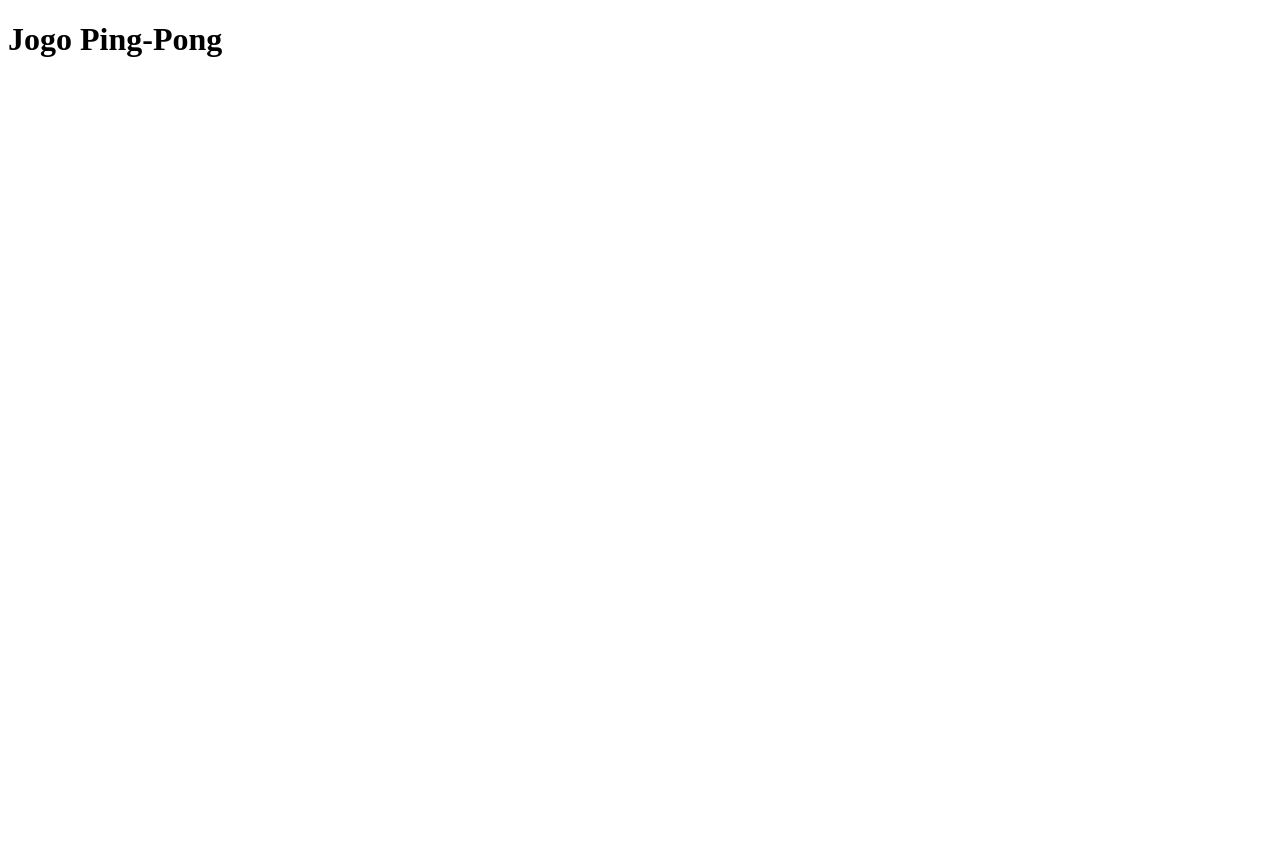
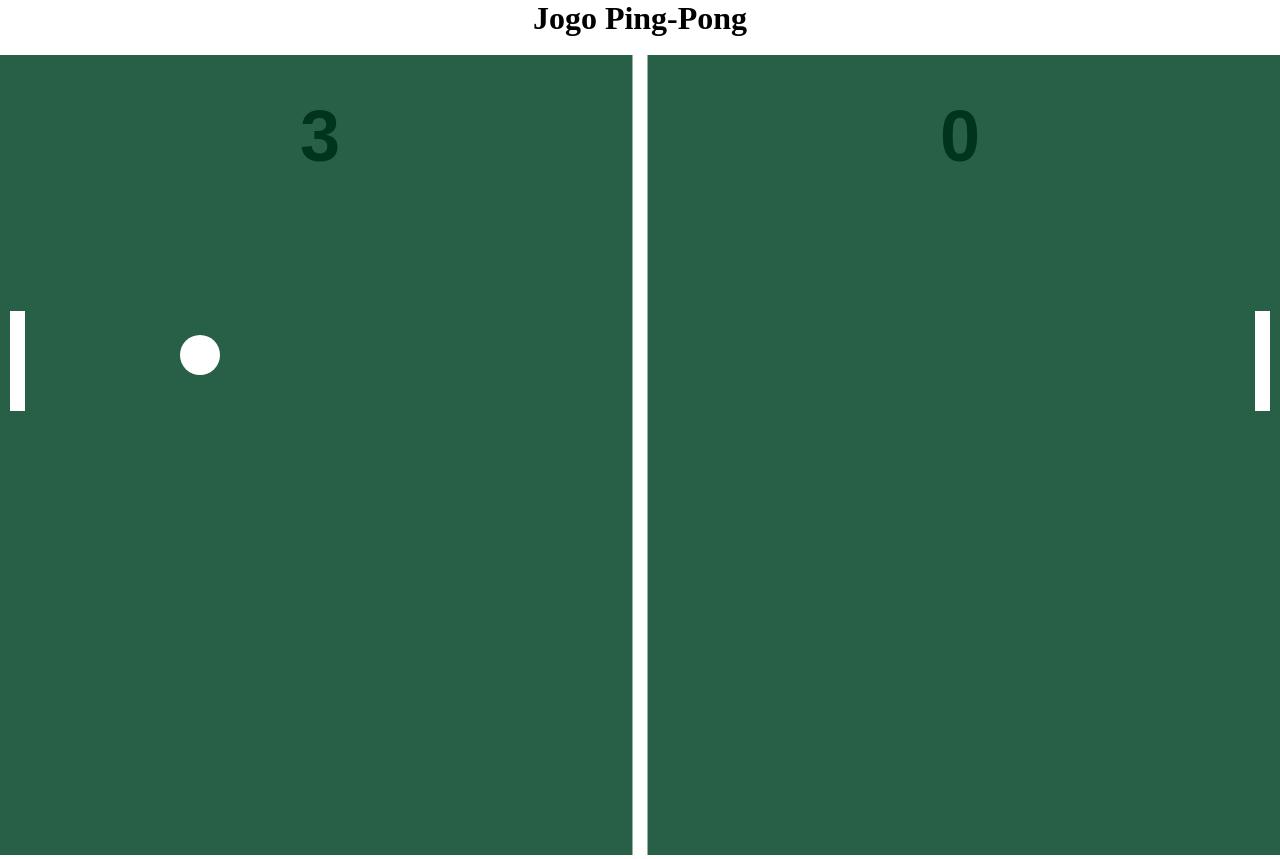
Before and after one commit to FelipeAriki/samuraiDevJogoPingPong, a plain HTML site: page index.html in a window 1280 px wide. Before the commit the page ends 800 px from the top, so only its background shows below. Drawn offline with Linux system fonts and the light colour scheme.

Commit message:
Desenhando o campo

```diff
--- /dev/null
+++ b/index.css
@@ -0,0 +1,5 @@
+*{
+    overflow: hidden;
+    margin: 0;
+    padding: 0;
+}
--- a/index.html
+++ b/index.html
@@ -4,9 +4,13 @@
     <meta charset="UTF-8">
     <meta http-equiv="X-UA-Compatible" content="IE=edge">
     <meta name="viewport" content="width=device-width, initial-scale=1.0">
+    <link rel="stylesheet" href="index.css" />
     <title>PingPong</title>
 </head>
 <body>
-    <h1>Jogo Ping-Pong</h1>
+    <h1 style="text-align: center;">Jogo Ping-Pong</h1>
+    <br/>
+    <canvas></canvas>
+    <script src="index.js"></script>
 </body>
 </html>
--- /dev/null
+++ b/index.js
@@ -0,0 +1,43 @@
+'use strict'
+const canvasEl = document.querySelector('canvas');
+const canvasCtx = canvasEl.getContext('2d');
+
+function setup(){
+    canvasEl.width = window.innerWidth;
+    canvasEl.height = window.innerHeight;
+
+    canvasCtx.width = window.innerWidth;
+    canvasCtx.height = window.innerHeight;
+}
+function draw(){
+    let espessuraDaLinha = 15;
+    let raio = 20
+
+    //Desenhando o campo
+    canvasCtx.fillStyle = '#286047';
+    canvasCtx.fillRect(0, 0, window.innerWidth, window.innerHeight);
+
+
+    //Desenhando a linha central
+    canvasCtx.fillStyle = "#ffffff";
+    canvasCtx.fillRect(window.innerWidth/2 - espessuraDaLinha/2, 0, espessuraDaLinha, window.innerHeight);
+
+    //Desenhando as raquetes
+    canvasCtx.fillRect(10, window.innerWidth/5, espessuraDaLinha, 100);
+    canvasCtx.fillRect(window.innerWidth-espessuraDaLinha-10, window.innerWidth/5, espessuraDaLinha, 100);
+
+    //Desenhando a bola
+    canvasCtx.beginPath();
+    canvasCtx.arc(200, 300, raio, 0, 2*Math.PI, false);
+    canvasCtx.fill();
+
+    //Desenhando o placar
+    canvasCtx.font = "bold 72px Arial";
+    canvasCtx.textAlign = "center";
+    canvasCtx.textBaseline = "top";
+    canvasCtx.fillStyle = "#01341D";
+    canvasCtx.fillText("3", window.innerWidth/4, 50);
+    canvasCtx.fillText("0", window.innerWidth/4 + window.innerWidth/2, 50);
+}
+setup()
+draw()
```
